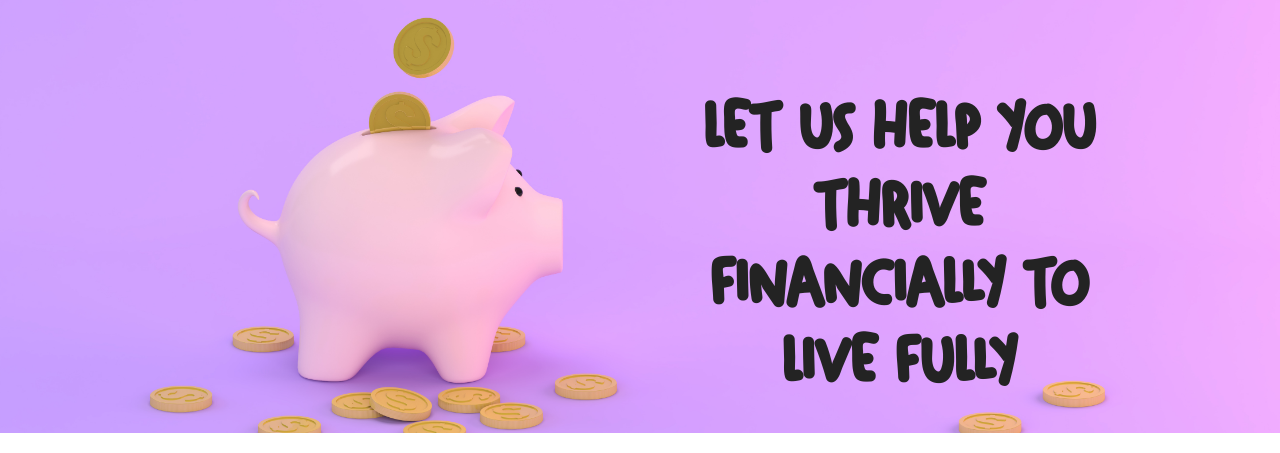
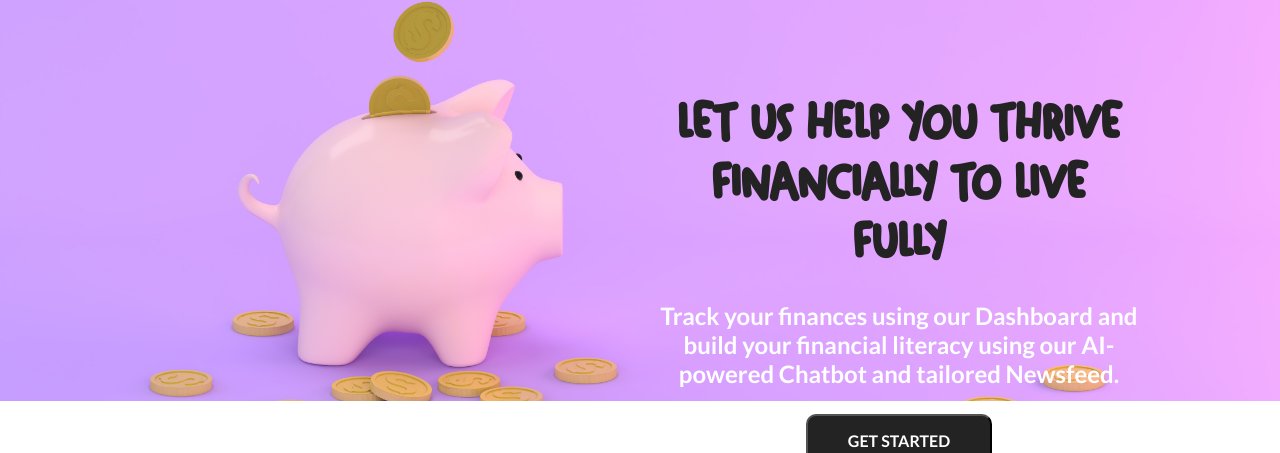
Before and after one commit to Team-Nathan-Mabel-Kailey/prospera-frontend, a React (Vite) app in the folder prospera/: page /1 in a window 1280 px wide. Shown: the part 153-606 px from the top of the page. Built offline with nearby package versions, Linux system fonts and the light colour scheme; no server answers; a web font is replaced by a local one; what ldrs would draw is missing.

Commit message:
Landing slogan font size change

```diff
--- a/prospera/src/Components/LandingPage/LandingPage.css
+++ b/prospera/src/Components/LandingPage/LandingPage.css
@@ -34,9 +34,9 @@
 }
 
 .landingPageContent h1 {
-    font-size: 2.8rem;
+    font-size: 3.1rem;
     font-weight: bold;
-    margin: 3rem 1rem 0 1rem;
+    margin: 3.25rem 1rem 0 1rem;
     line-height: 1.2;
     color: #232323;
     text-align: center;
@@ -58,7 +58,7 @@
 
 .landingImg {
     width: 100vw;
-    height: 60vh;
+    height: 56vh;
     object-fit: cover;
     object-position: 100%;
     z-index: 0;
--- a/prospera/src/Components/LandingPage/LandingPage.jsx
+++ b/prospera/src/Components/LandingPage/LandingPage.jsx
@@ -39,7 +39,7 @@ const LandingPage = () => {
                 <img className='landingImg' src={LandingImg} alt="Landing Page" />
 
                 <div className='landingTexts'>
-                    <h1 style={{fontSize: 65}}>LET US HELP YOU THRIVE FINANCIALLY TO LIVE FULLY</h1>
+                    <h1>LET US HELP YOU THRIVE FINANCIALLY TO LIVE FULLY</h1>
                     <div className='landingSlogan'>
                         <p>Track your finances using our Dashboard and build your financial literacy using our AI-powered Chatbot and tailored Newsfeed.</p>
                         <Link to="./register">
```
